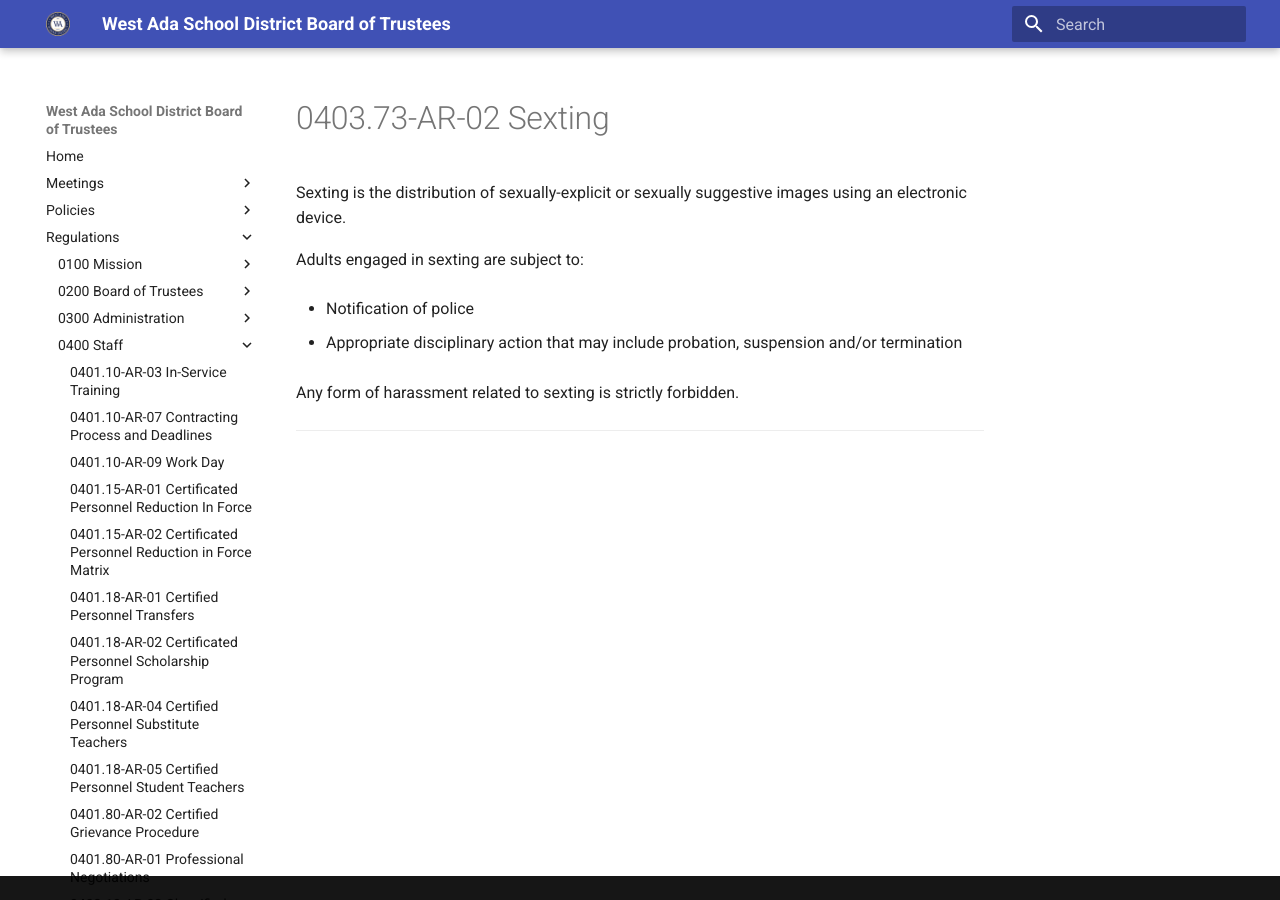
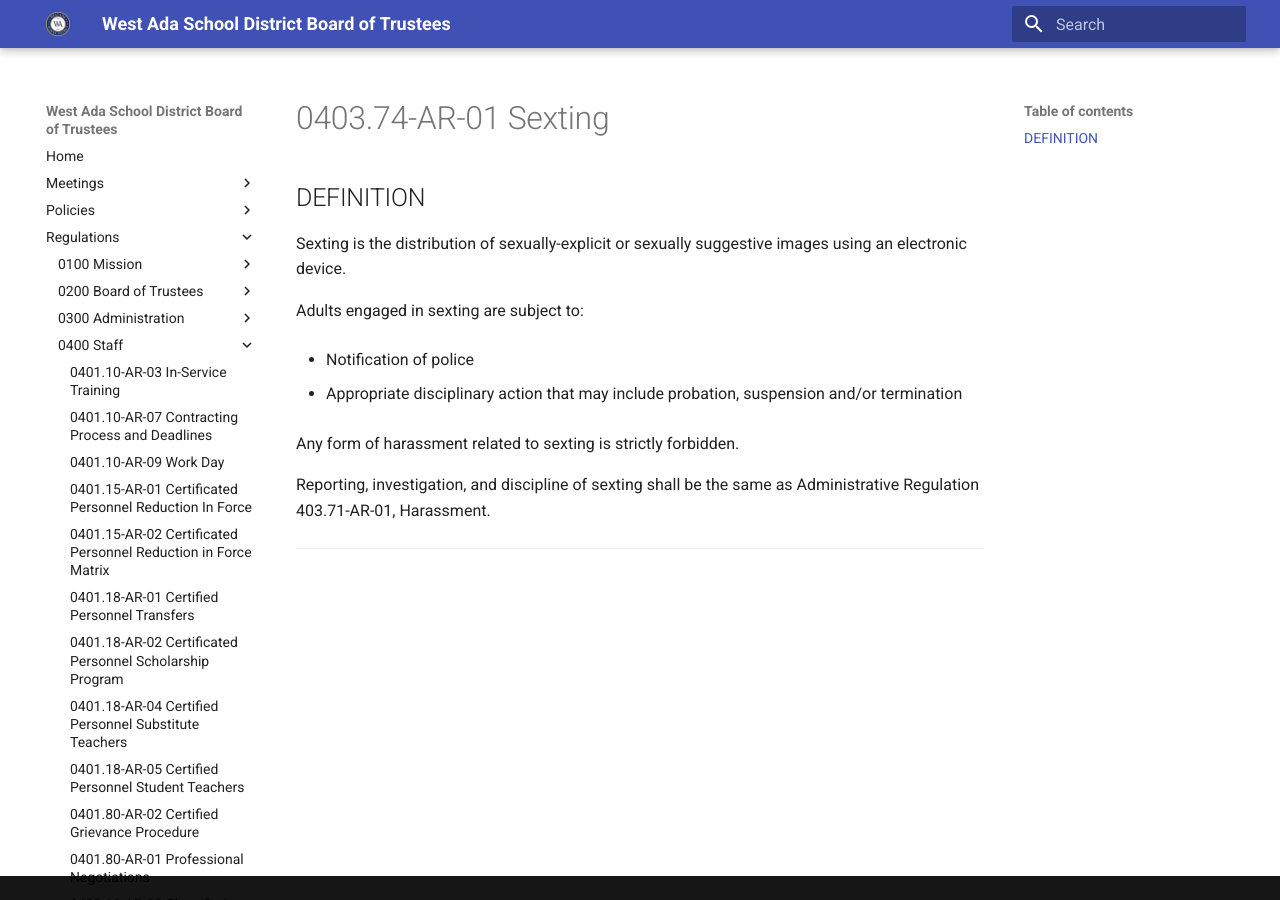
Before and after one commit to westada/section-400-hr-policy-review, an MkDocs documentation site: the page built from docs/regulations/0400-Staff/0403.74-AR-01.md, in a window 1280 px wide. Built offline with MkDocs 1.6.1 and Material for MkDocs 9.7.7, drawn with Linux system fonts in a browser that asks for light colours.

Commit message:
updates to harassment, bullying and sexting
This commit makes the following changes:
- Creation of a new 403.74 policy specifically related to sexting.  It is identical to 403.73, except that it focuses on sexting specifically rather than bullying generally.
- Adds sexting to the list of examples of sexual harassment in 403.71 AR 01.
- Updates 403.73-AR-01 to reference the adjudication process under 401.71-AR-01
- Moves 403.73-AR-02 to 403.74-AR-01
- Updates 403.74-AR-01 to include the adjudication process under 401.71-AR-01

```diff
--- a/docs/regulations/0400-Staff/0403.73-AR-02.md
+++ b/docs/regulations/0400-Staff/0403.74-AR-01.md
@@ -1,9 +1,10 @@
 ---
-policy: "0403.73"
+policy: "0403.74"
 kind: AR
-title: 0403.73-AR-02 Sexting
+title: 0403.74-AR-01 Sexting
 ---
 
+## DEFINITION
 Sexting is the distribution of sexually-explicit or sexually suggestive images using an electronic device.
 
 Adults engaged in sexting are subject to:
@@ -13,3 +14,5 @@ Adults engaged in sexting are subject to:
 - Appropriate disciplinary action that may include probation, suspension and/or termination
 
 Any form of harassment related to sexting is strictly forbidden.
+
+Reporting, investigation, and discipline of sexting shall be the same as Administrative Regulation 403.71-AR-01, Harassment.
```
Also changed, not shown: docs/policies/0400-Staff/0403.74.md (added, +11 -0 lines), docs/regulations/0400-Staff/0403.71-AR-01.md (+3 -0 lines), docs/regulations/0400-Staff/0403.73-AR-01.md (+2 -2 lines).
